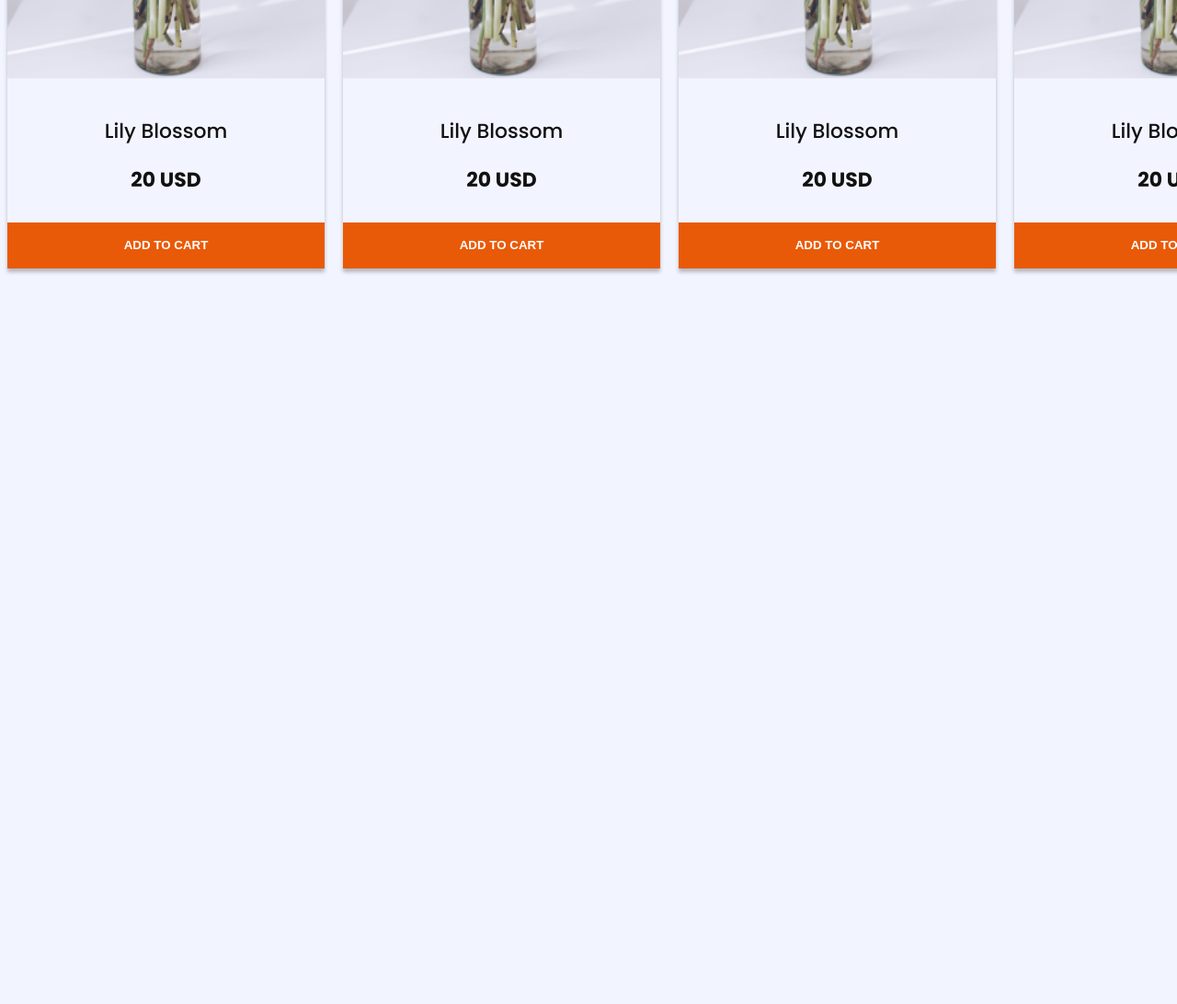
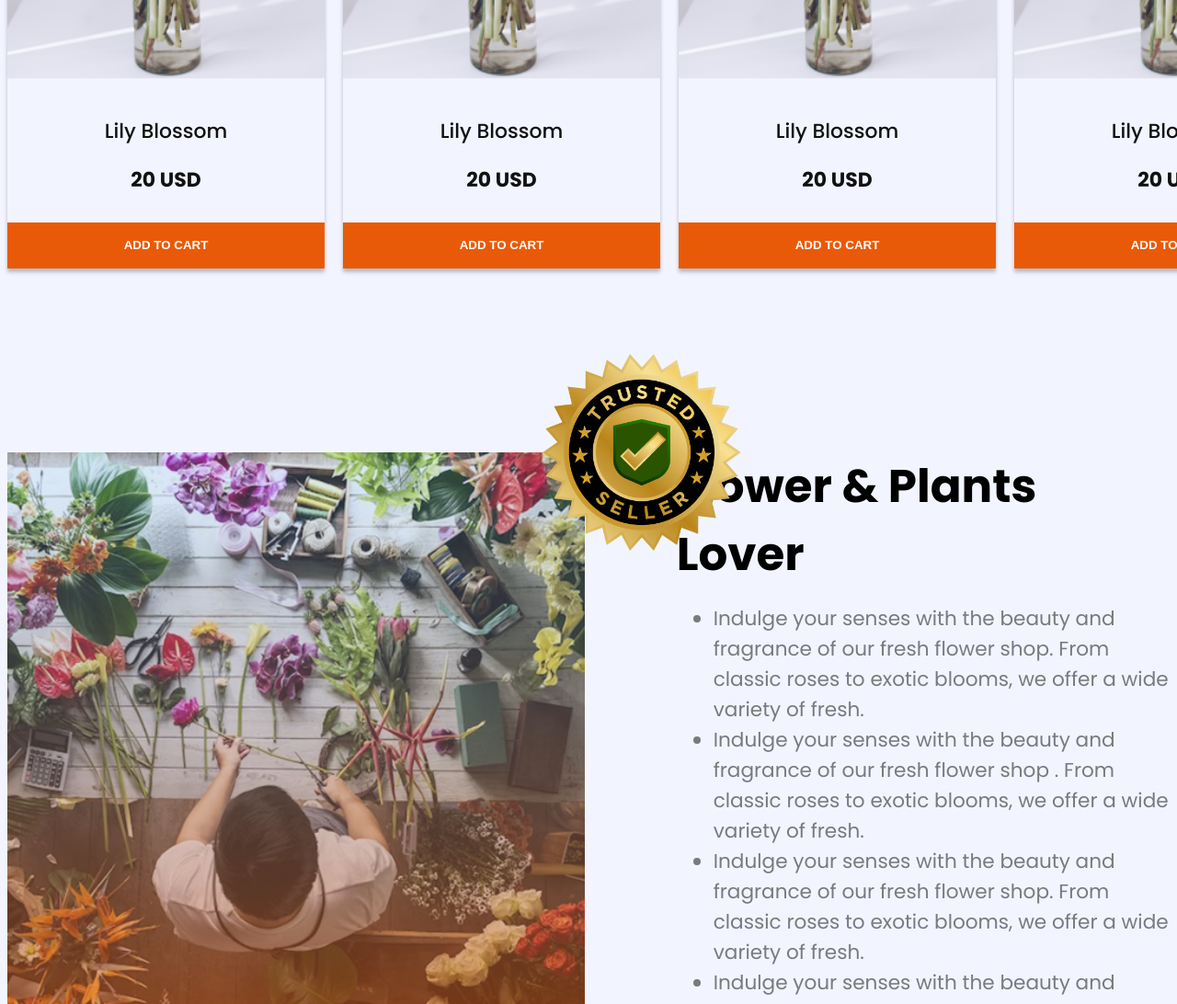
Before and after one commit to rimi-1234/flower-website-responsive, a plain HTML site: page index.html in a window 1280 px wide. Shown: the part 2062-3154 px from the top of the page at 92% size. Before the commit the page ends 2362 px from the top, so only its background shows below. Drawn offline with Linux system fonts and the light colour scheme.

Commit message:
plant-lover responsive and truestedBasge add and remove

```diff
--- a/index.html
+++ b/index.html
@@ -143,6 +143,34 @@
             </div>
 
         </section>
+        <!--Plants Lover Section  -->
+        <section class="plants-lover-section">
+            <div class="trust-badge-img">  <img class="trust-badge" src="assets/trusted-badge.png" alt=""></div>
+
+
+             <div class="plants-lover-container flex">
+                   <img src="assets/flower-store.png" alt="">
+                   <div class="plants-lover-content">
+                        <div class="banner-tittle plants-tittle">
+                             Flower & Plants Lover
+                        </div>
+                        <ul>
+                            <li class="banner-describtion secondary-black-color">Indulge your senses
+                                 with the beauty and fragrance of our fresh flower shop. From classic
+                                 roses to exotic blooms, we offer a wide variety of fresh.</li>
+                            <li class="banner-describtion secondary-black-color">Indulge your senses
+                                with the beauty and fragrance of our fresh flower shop
+                                . From classic roses to exotic blooms, we offer a wide variety of fresh.</li>
+                            <li class="banner-describtion secondary-black-color">Indulge your senses
+                                 with the beauty and fragrance of our fresh
+                                  flower shop. From classic roses to exotic blooms, we offer a wide variety of fresh.</li>
+                            <li class="banner-describtion secondary-black-color">Indulge your senses
+                                 with the beauty and fragrance of our fresh
+                                 flower shop. From classic roses to exotic blooms, we offer a wide variety of fresh.</li>
+                        </ul>
+                   </div>
+             </div>
+        </section>
 
 
     </main>
--- a/styles/flower.css
+++ b/styles/flower.css
@@ -209,12 +209,51 @@
        margin-bottom: 0px;
    }
 
+   /* Plants Lover Section */
+   .plants-lover-section{
+     margin-top: 0px;
+     height: 567px;
+   }
+   .plants-lover-container {
+
+       gap: 100px;
+
+   }
+
+   .plants-lover-container img {
+       width: 50%;
+
+
+   }
+
+   .plants-lover-content {
+       width: 540px;
+
+   }
+
+   .trust-badge-img {
+
+       width: 200px;
+       height: 200px;
+        position: relative;
+   }
+
+   .trust-badge-img img {
+       position: absolute;
+       top: 25%;
+       left: 270%;
+       width: 150%;
+       height: 150%;
+   }
+
    /* media querry */
    @media screen and (max-width: 576px) {
        main>section {
            margin: 0px;
        }
-
+        .trust-badge-img{
+            display: none;
+        }
        .flower-img {
            width: 100%;
        }
@@ -257,6 +296,9 @@
            flex-direction: column-reverse;
 
        }
+       .plants-lover-container{
+            flex-direction: column;
+       }
 
        .banner-description {
            font-size: 1rem;
@@ -278,7 +320,18 @@
            width: 100%;
            height: 100%;
        }
+       .plants-lover-content{
+         width: 100%;
+       }
+       .plants-lover-container img{
+        width: 100%;
+       }
+       .plants-lover-container{
 
+        margin-top: 30px;
+        gap: 10px;
+
+       }
 
 
 
```
